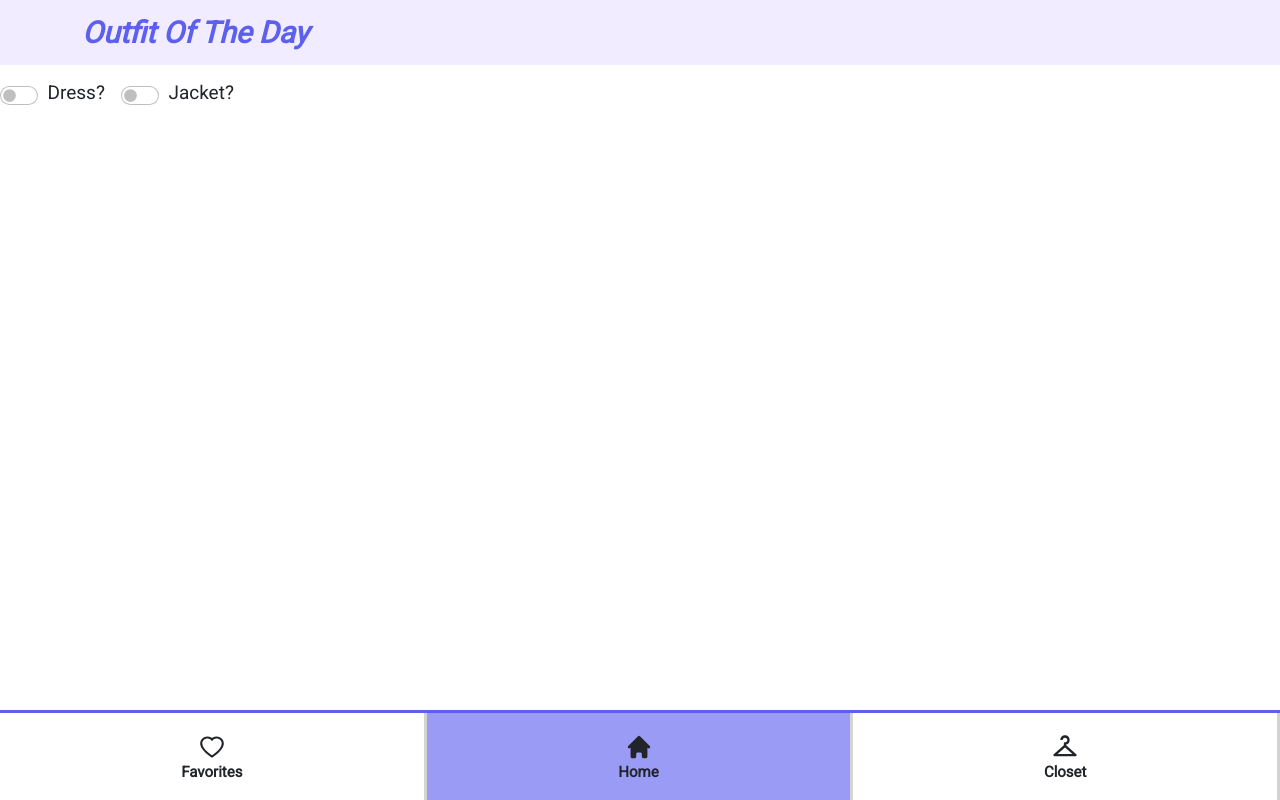
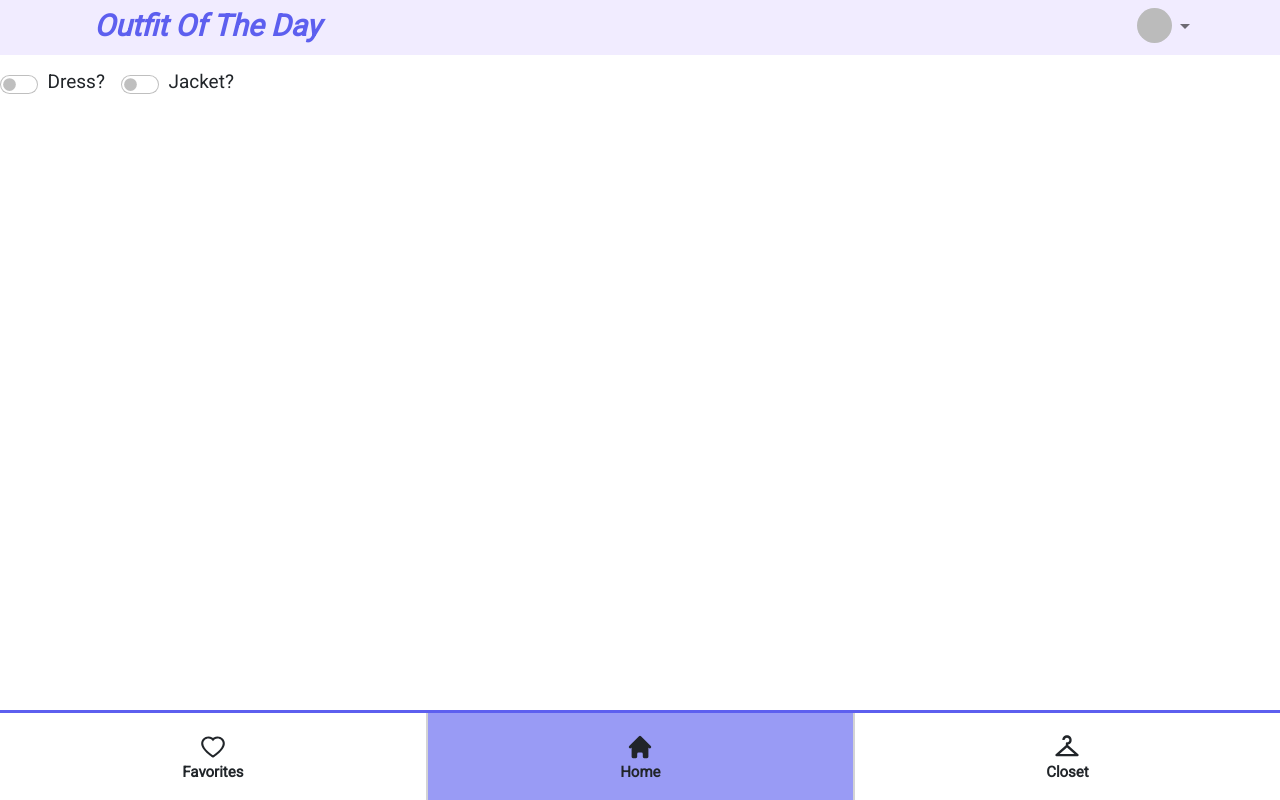
Before and after one commit to 394-w23/OutfitOfTheDay, a React (Vite) app: page / in a window 1280 px wide. Built offline with nearby package versions, Linux system fonts and the light colour scheme; no server answers; the database is empty; sample sign-in values are in the browser's storage.

Commit message:
Added authentication and dropdown menu to header

```diff
--- a/src/App.jsx
+++ b/src/App.jsx
@@ -19,31 +19,43 @@ const App = () => {
         <Route
           path="/"
           element={
+            user ? (
               <>
                 <Header />
                 <Home />
                 <BottomNav />
               </>
+            ) : (
+              <Navigate replace to="/login" />
+            )
           }
         />
         <Route
           path="/favorites"
           element={
+            user ? (
               <>
                 <Header />
                 <Favorites />
                 <BottomNav />
               </>
+            ) : (
+              <Navigate replace to="/login" />
+            )
           }
         />
         <Route
           path="/closet"
           element={
+            user ? (
               <>
                 <Header />
                 <Closet />
                 <BottomNav />
               </>
+            ) : (
+              <Navigate replace to="/login" />
+            )
           }
         />
       </Routes>
--- a/src/components/layout/Header.jsx
+++ b/src/components/layout/Header.jsx
@@ -1,9 +1,12 @@
 import React from "react";
 import { useNavigate } from "react-router-dom";
 import Container from "react-bootstrap/Container";
+import Navbar from "react-bootstrap/Navbar";
+import NavDropdown from "react-bootstrap/NavDropdown";
 import Nav from "react-bootstrap/Nav";
-import Navbar from "react-bootstrap/Navbar";
-import Row from "react-bootstrap/Row";
+import { CgProfile } from "react-icons/cg";
+import { IoMdAddCircle } from "react-icons/io";
+import { AiOutlineLogout } from "react-icons/ai";
 import { signOut } from "../../utils/firebase";
 import { useProfile } from "../../utils/userProfile";
 
@@ -11,16 +14,41 @@ const Header = () => {
   const [user] = useProfile();
   const navigate = useNavigate();
 
+  if (!user) return <h5 className="text-muted">Loading user profile...</h5>;
+
   return (
-    <Row className="mb-3 p-0 w-100 m-0">
-      <Navbar className="p-3 navbar">
-        <Container className="navbar-container">
-          <div className="navbar-brand" onClick={() => navigate("/")}>
+    <Navbar className="p-2 navbar">
+      <Container className="navbar-container">
+        <Container>
+          <Navbar.Brand className="navbar-brand" onClick={() => navigate("/")}>
             Outfit Of The Day
-          </div>
+          </Navbar.Brand>
         </Container>
-      </Navbar>
-    </Row>
+        <Navbar.Toggle aria-controls="responsive-navbar-nav" />
+        <Navbar.Collapse id="responsive-navbar-nav" className="header-dropdown">
+          <Nav>
+            <img
+              className="header-img"
+              alt="Profile"
+              src={user.photoURL}
+              referrerPolicy="no-referrer"
+            />
+            <NavDropdown id="collasible-nav-dropdown" align="end">
+              <NavDropdown.Item onClick={() => navigate("/view-profile")}>
+                <CgProfile size={24} /> View Profile
+              </NavDropdown.Item>
+              <NavDropdown.Item onClick={() => navigate("/add")}>
+                <IoMdAddCircle size={24} /> Add Item
+              </NavDropdown.Item>
+              <NavDropdown.Divider />
+              <NavDropdown.Item onClick={() => signOut()}>
+                <AiOutlineLogout size={24} /> Logout
+              </NavDropdown.Item>
+            </NavDropdown>
+          </Nav>
+        </Navbar.Collapse>
+      </Container>
+    </Navbar>
   );
 };
 
--- a/src/pages/auth/Login.jsx
+++ b/src/pages/auth/Login.jsx
@@ -1,7 +1,47 @@
-import React from "react";
+import React, { useEffect } from "react";
+import { useNavigate } from "react-router-dom";
+import { useProfile } from "../../utils/userProfile";
+import { signInWithGoogle } from "../../utils/firebase";
+import { Container } from "react-bootstrap";
 
 const Login = () => {
-  return <div>Login</div>;
+  const [user] = useProfile();
+  const navigate = useNavigate();
+
+  useEffect(() => {
+    if (user) {
+      navigate("/");
+    }
+  }, [user, navigate]);
+
+  const SignInButton = () => (
+    <button
+      className="ml-5 p-2 w-75 btn login-button"
+      onClick={signInWithGoogle}
+    >
+      SIGN IN
+    </button>
+  );
+
+  return (
+    <Container className="login-container">
+      <Container className="login-info-container">
+        <Container>
+          <h1 className="login-title" data-cy="login-title">
+            Outfit Of The Day
+          </h1>
+
+          <p className="login-info">
+            OutfitOfTheDay is an app that allows you to catalog your closet and
+            decide on an outfit for the day each morning. It will also keep
+            track of your favorite outfits, which will be recommended more
+            frequently.
+          </p>
+          <SignInButton />
+        </Container>
+      </Container>
+    </Container>
+  );
 };
 
 export default Login;
--- a/src/styles/bottom-nav.css
+++ b/src/styles/bottom-nav.css
@@ -10,12 +10,17 @@
 .favorites-btn-container,
 .home-btn-container,
 .closet-btn-container {
+  background-color: white;
   cursor: pointer;
   width: 100%;
   padding-top: 20px;
-  border-right: 3px solid #d3d3d4;
   display: block;
   text-align: center;
+}
+
+.home-btn-container,
+.closet-btn-container {
+  border-left: 2px solid #d3d3d4;
 }
 
 .favorites-btn-container p,
--- a/src/styles/header.css
+++ b/src/styles/header.css
@@ -1,5 +1,6 @@
 .navbar {
   background-color: #f1ecff;
+  margin-bottom: 15px;
 }
 
 .navbar-container {
@@ -17,3 +18,9 @@
 .navbar-brand:hover {
   color: #606197;
 }
+
+.header-img {
+  border-radius: 50%;
+  width: 35px;
+  height: 35px;
+}
--- a/src/styles/home.css
+++ b/src/styles/home.css
@@ -4,6 +4,3 @@ body {
   -webkit-font-smoothing: antialiased;
   -moz-osx-font-smoothing: grayscale;
 }
-
-.home-container {
-}
--- a/src/styles/login.css
+++ b/src/styles/login.css
@@ -0,0 +1,35 @@
+.login-button {
+  background-color: #5d5fef;
+  color: #f1ecff;
+  font-weight: bold;
+}
+
+.login-button:hover {
+  background-color: #f1ecff;
+  color: #5d5fef;
+  border: 2px solid #5d5fef;
+}
+
+.login-container {
+  background-color: #f1ecff;
+  height: 100vh;
+  max-width: 100%;
+  display: flex;
+}
+
+.login-info-container {
+  text-align: center;
+  align-self: center;
+}
+
+.login-title {
+  color: #5d5fef;
+  font-style: italic;
+  font-weight: bold;
+  margin-bottom: 50px;
+}
+
+.login-info {
+  color: #5d5fef;
+  margin-bottom: 50px;
+}
```
Lines whose indentation alone changed are shown as unchanged.
